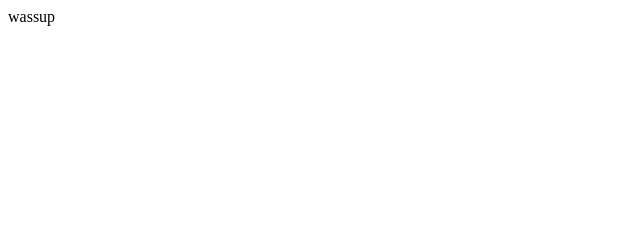
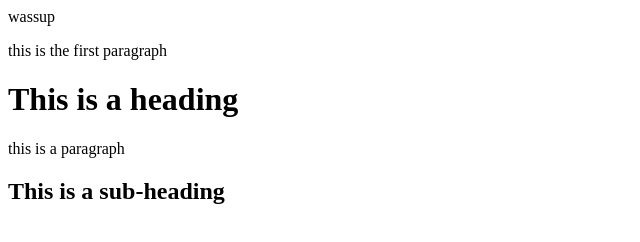
Before and after one commit to angelthapa01/web-dev-class, a plain HTML site: page index.html in a window 1280 px wide. Shown: the whole page, without its empty margins (0-640 px from the left). Drawn offline with Linux system fonts and the light colour scheme.

Commit message:
first-class:: First class updates

```diff
--- a/index.html
+++ b/index.html
@@ -9,4 +9,9 @@
 <body>
     wassup
 </body>
-</html>
+<P>
+ this is the first paragraph</P>
+  <h1>This is a heading</h1>
+  <p> this is a paragraph</p>
+    <h2>This is a sub-heading</h2>
+    </html>
```
